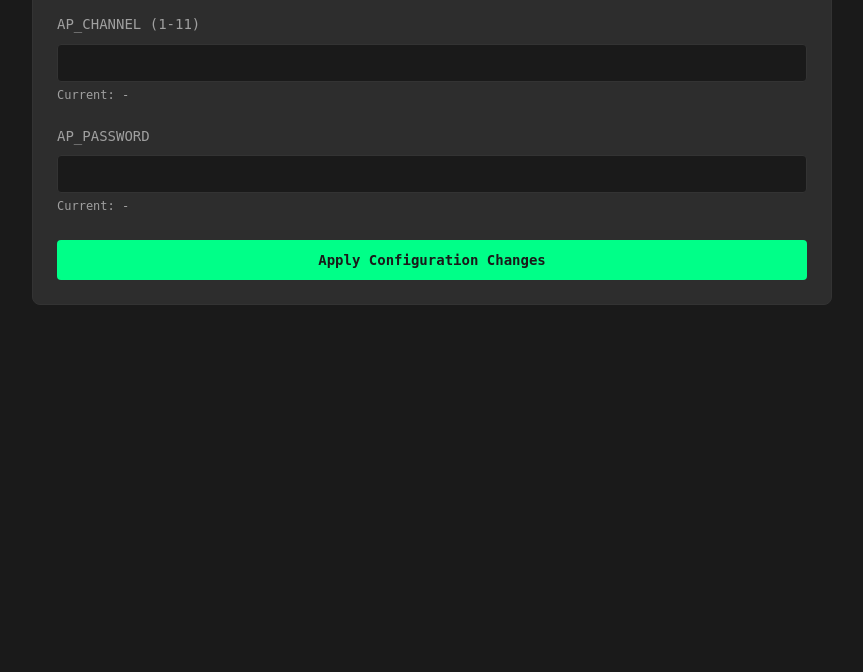
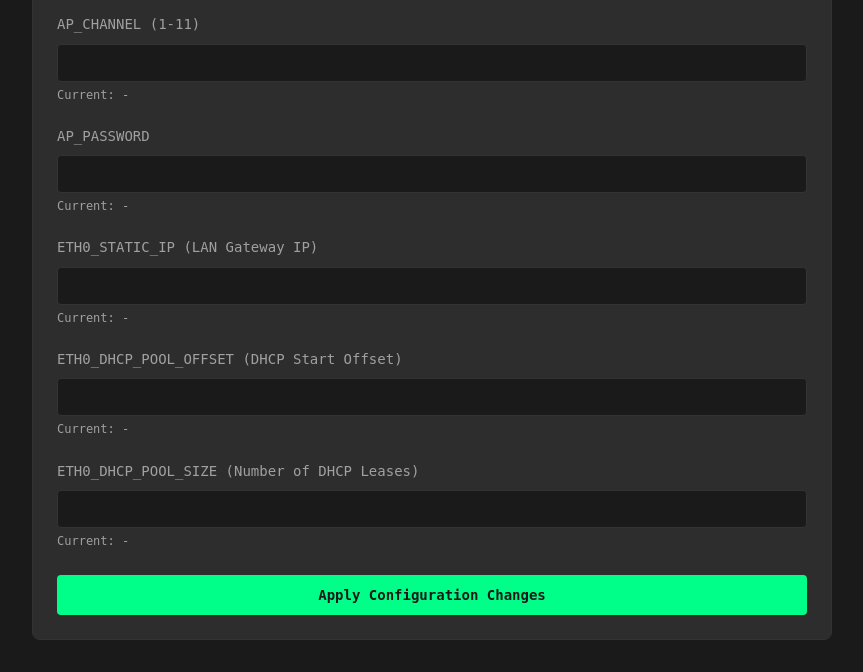
Before and after one commit to Natak-Mesh/Nucleus_V1, a Flask app: page /config in a window 1280 px wide. Shown: the part 1056-1728 px from the top of the page, without its empty margins (208-1071 px from the left). Before the commit the page ends 1361 px from the top, so only its background shows below. Run offline with Flask 3, Linux system fonts and the light colour scheme.

Commit message:
update config.html to modify the eth0 variables

```diff
--- a/opt/nucleus/web/templates/config.html
+++ b/opt/nucleus/web/templates/config.html
@@ -172,6 +172,24 @@
                         <div class="current-value">Current: <span id="current-AP_PASSWORD">-</span></div>
                     </div>
 
+                    <div class="config-field">
+                        <label>ETH0_STATIC_IP (LAN Gateway IP)</label>
+                        <input type="text" name="ETH0_STATIC_IP" id="ETH0_STATIC_IP" required>
+                        <div class="current-value">Current: <span id="current-ETH0_STATIC_IP">-</span></div>
+                    </div>
+
+                    <div class="config-field">
+                        <label>ETH0_DHCP_POOL_OFFSET (DHCP Start Offset)</label>
+                        <input type="number" name="ETH0_DHCP_POOL_OFFSET" id="ETH0_DHCP_POOL_OFFSET" min="2" max="254" required>
+                        <div class="current-value">Current: <span id="current-ETH0_DHCP_POOL_OFFSET">-</span></div>
+                    </div>
+
+                    <div class="config-field">
+                        <label>ETH0_DHCP_POOL_SIZE (Number of DHCP Leases)</label>
+                        <input type="number" name="ETH0_DHCP_POOL_SIZE" id="ETH0_DHCP_POOL_SIZE" min="1" max="200" required>
+                        <div class="current-value">Current: <span id="current-ETH0_DHCP_POOL_SIZE">-</span></div>
+                    </div>
+
                     <div class="button-group">
                         <button type="button" class="btn btn-apply" onclick="applyConfig()">Apply Configuration Changes</button>
                     </div>
```
Also changed, not shown: 1 other file.
